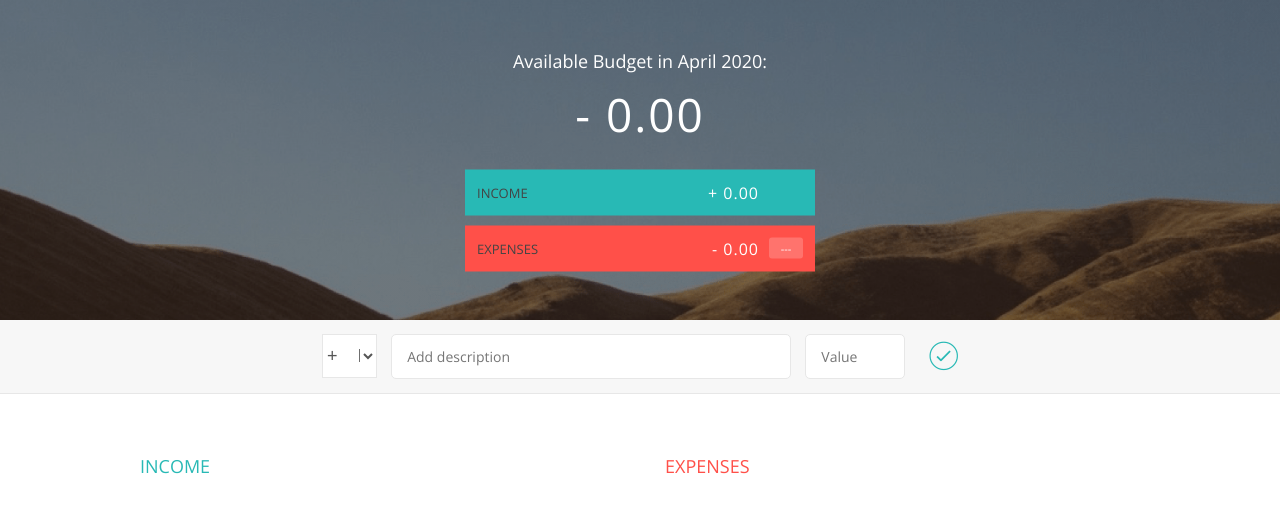
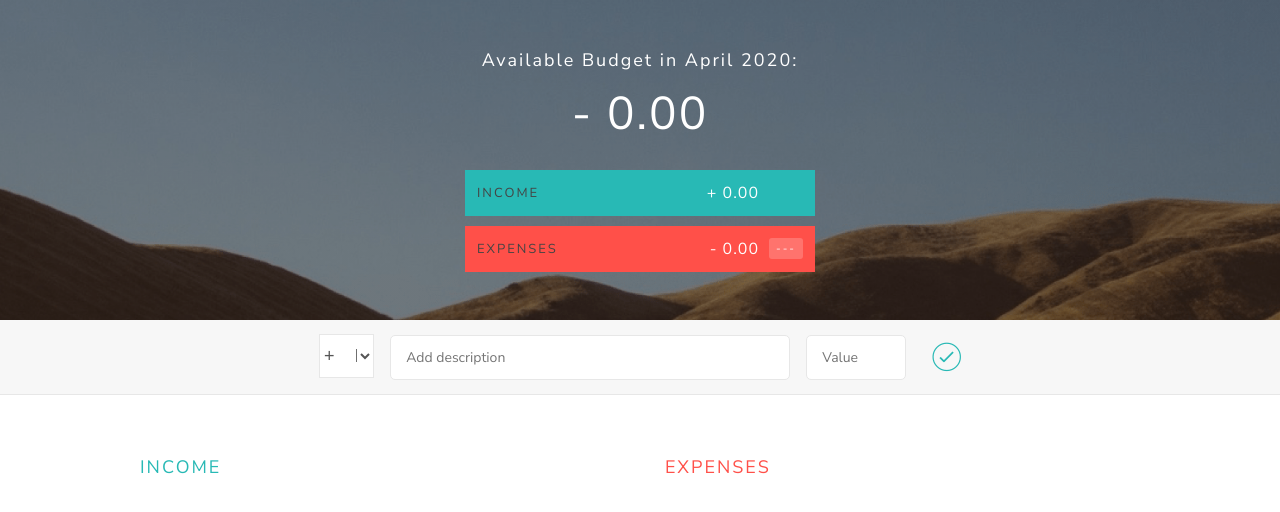
Before and after one commit to kchar808/budgety, a plain HTML site: page index.html in a window 1280 px wide. Drawn offline with nearby package versions, Linux system fonts and the light colour scheme.

Commit message:
Change font

```diff
--- a/style.css
+++ b/style.css
@@ -1,6 +1,7 @@
 /**********************************************
 *** GENERAL
 **********************************************/
+@import url('https://fonts.googleapis.com/css?family=Nunito+Sans&display=swap');
 
 * {
   margin: 0;
@@ -16,7 +17,8 @@
 
 body {
   color: #555;
-  font-family: Open Sans;
+  font-family: 'Nunito Sans', sans-serif;
+  letter-spacing: 2px;
   font-size: 16px;
   position: relative;
   height: 100vh;
```
